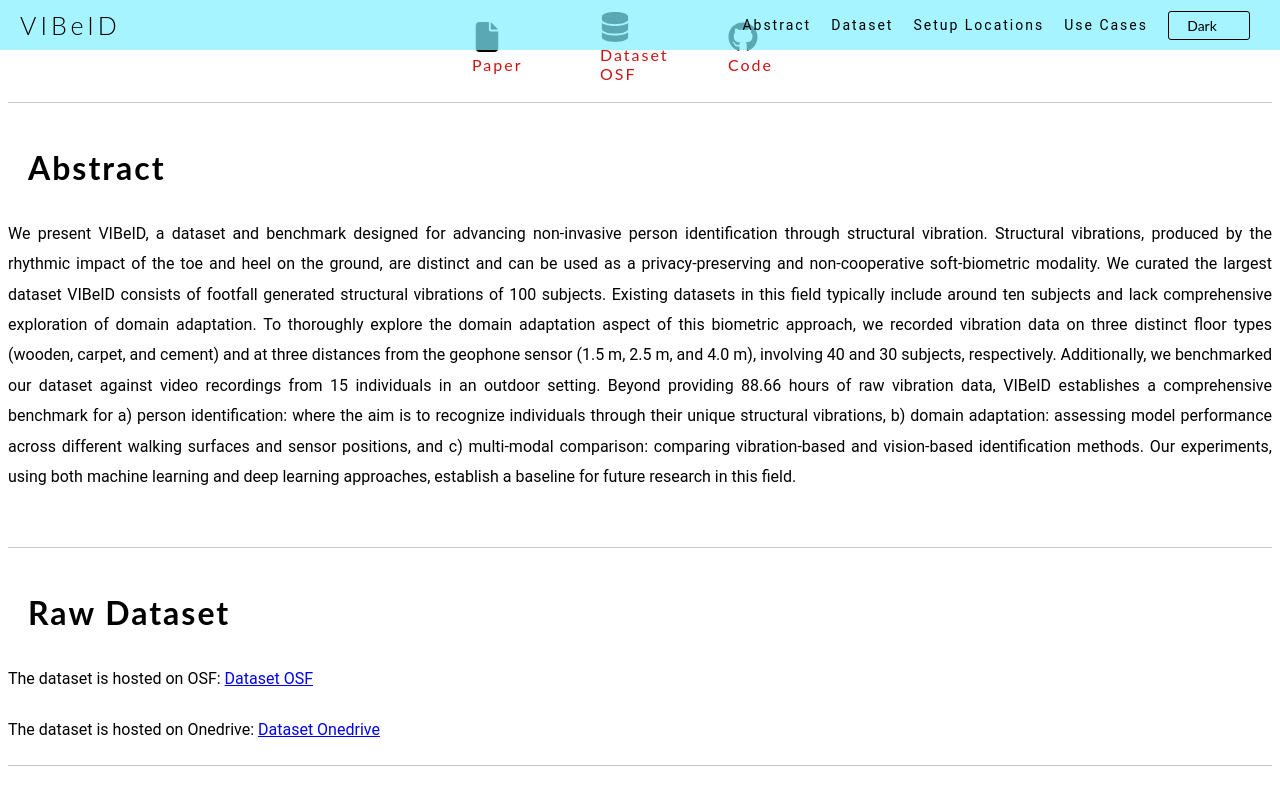
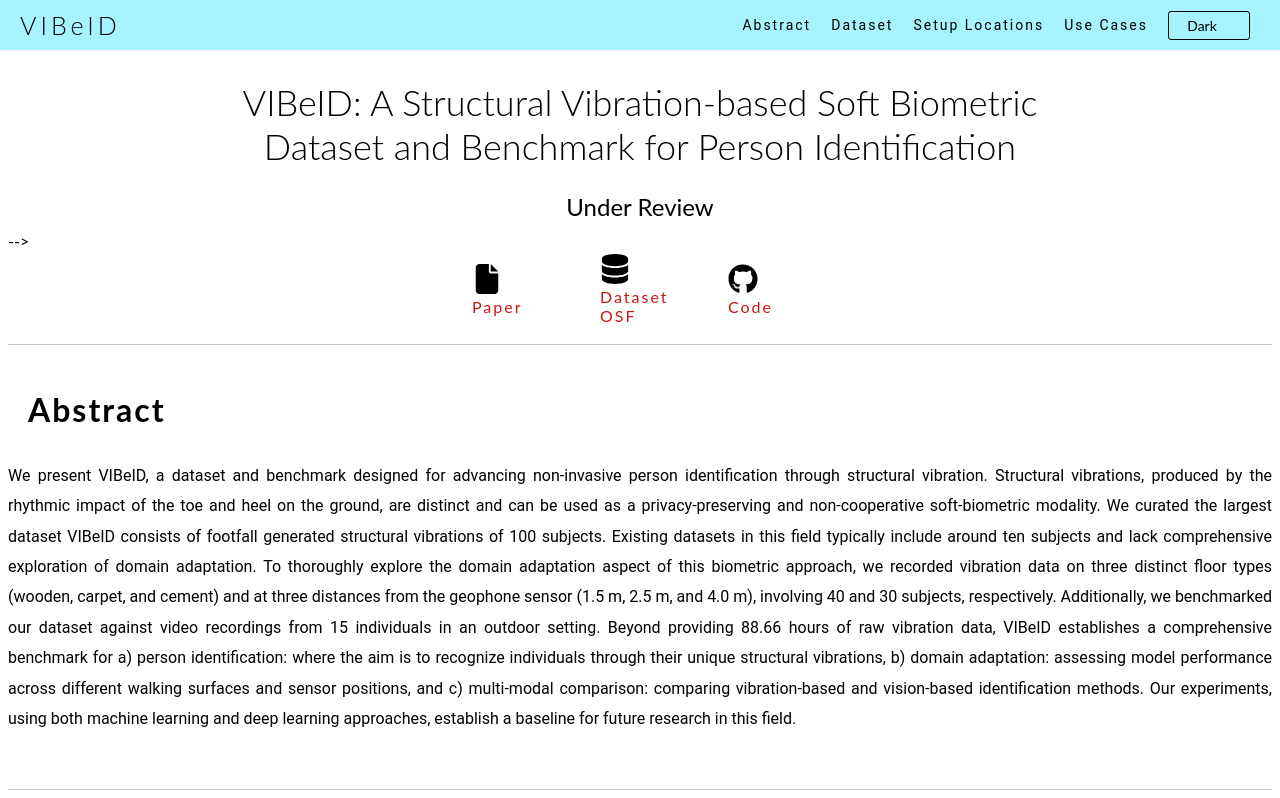
Before and after one commit to vibeidiclr/vibeidiclr.github.io, a plain HTML site: page index.html in a window 1280 px wide. Shown: the top 798 px of the page. Drawn offline with Linux system fonts and the light colour scheme; some icons are missing.

Commit message:
Update index.html

```diff
--- a/index.html
+++ b/index.html
@@ -36,10 +36,11 @@
             </div>
         </div>
     </div>
-    <!-- <div class="container">
+ <div class="container">
         <h1>VIBeID: A Structural Vibration-based Soft Biometric Dataset and Benchmark for Person Identification</h1>
         <h3>Under Review</h3>
-        <div class="authors">
+
+        <!-- <div class="authors">
             <div class="author">
                 <div class="author-name">
                     <a href="https://mainakchakraborty.com/">Mainak Chakraborty</a>
@@ -60,6 +61,7 @@
             </div>
 
         </div>
+
         <div class="authors">
 
             <div class="author">
@@ -73,7 +75,7 @@
                     <a href="https://web.iitd.ac.in/~subrat/">Subrat Kar</a>
                 </div>
                 <div class="author-uni">IIT, Delhi</div>
-            </div>
+            </div> -->
         </div> -->
         <div class="links">
             <div class="link">
```
